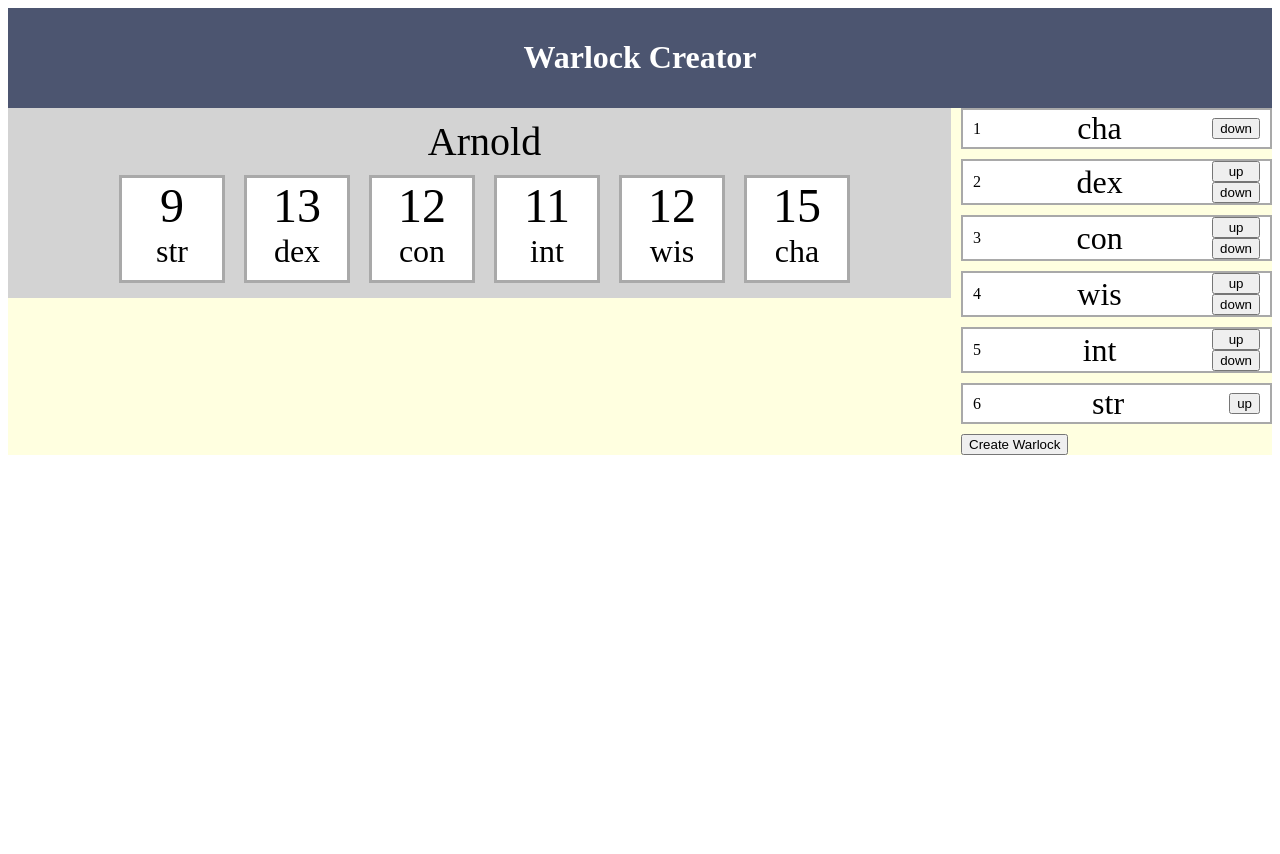
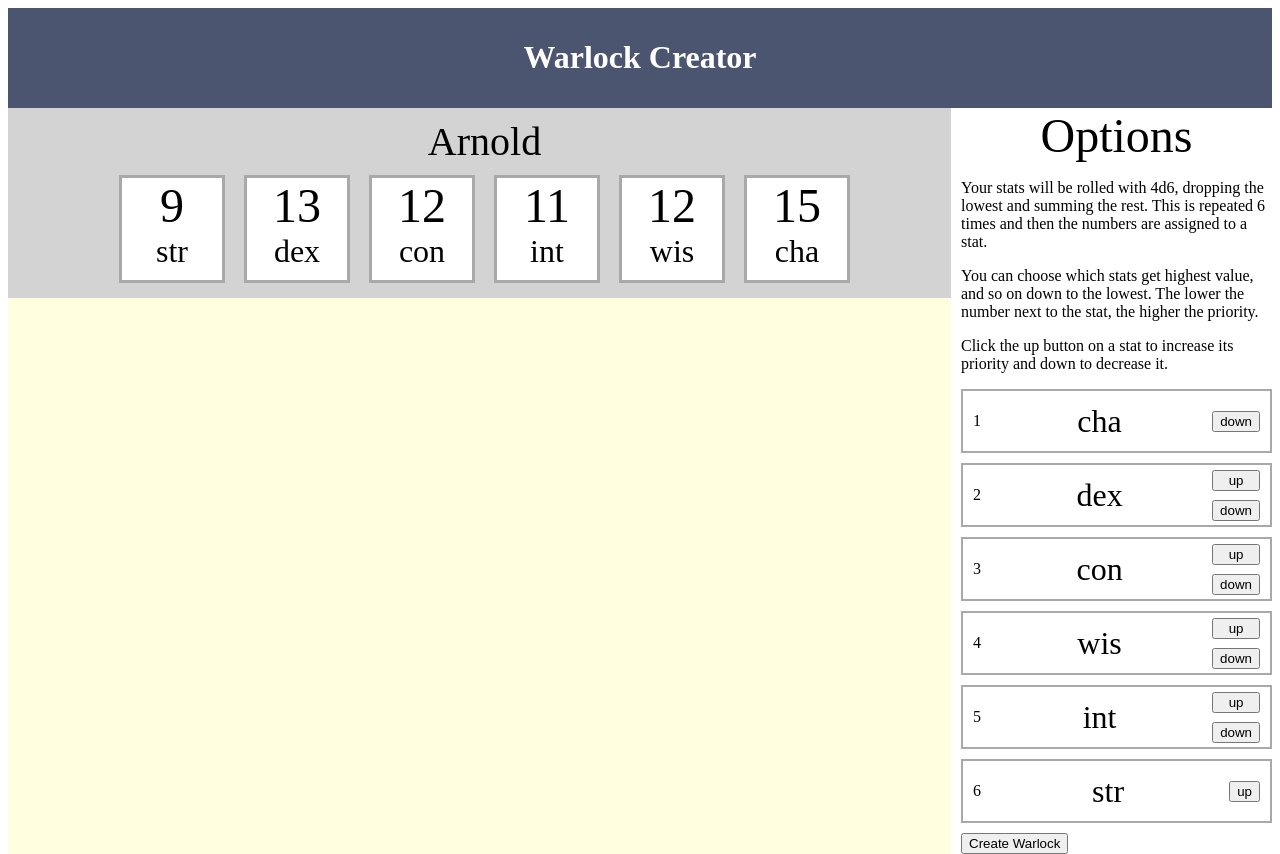
Before and after one commit to BryceLTaylor/warlock-creator, a website: page index.html in a window 1280 px wide. Before the commit the page ends 800 px from the top, so only its background shows below. Drawn offline with Linux system fonts and the light colour scheme.

Commit message:
Add instructions and cleanup formatting

```diff
--- a/index.html
+++ b/index.html
@@ -14,6 +14,18 @@
         </span>
 
         <span class="info">
+          <div class="instructions" id="instructions">
+            <div class="options-heading">Options</div>
+            <p>Your stats will be rolled with 4d6, dropping the lowest and summing the rest.
+              This is repeated 6 times and then the numbers are assigned to a stat.</p>
+            <p>
+              You can choose which stats get highest value, and so on down to the lowest.
+              The lower the number next to the stat, the higher the priority.
+            </p>
+            <p>
+              Click the up button on a stat to increase its priority and down to decrease it.
+            </p>
+          </div>
           <div class="statOrder" id="statOrder">
           </div>
 
--- a/js/index.js
+++ b/js/index.js
@@ -1,5 +1,7 @@
 let opt;
 let statTypes = ['str', 'dex', 'con', 'int', 'wis', 'cha'];
+
+let statsActual = [];
 
 let statOrderPreference = ['cha', 'dex', 'con', 'wis', 'int', 'str'];
 
@@ -12,14 +14,14 @@ function getOptions (callback) {
     });
 }
 
-function getRandomName(){
+function getRandomName () {
   // let nameList = opt.data.level1.name;
   let nameList = opt.level1.name;
   let elementNumber = Math.floor(Math.random()*nameList.length);
   return nameList[elementNumber];
 }
 
-function setupStatOrder(){
+function setupStatOrder () {
   let statsOrder = document.getElementById('statOrder');
 
   for (let i=0; i<statOrderPreference.length; i++){
@@ -59,7 +61,7 @@ function setupStatOrder(){
   }
 }
 
-function updateStatPrefs(statNumber, direction){
+function updateStatPrefs (statNumber, direction){
   console.log(`move stat ${statNumber} ${direction}`);
   let movingStat = statOrderPreference.splice(statNumber, 1);
   let newPosition;
@@ -74,14 +76,14 @@ function updateStatPrefs(statNumber, direction){
   setupStatOrder();
 }
 
-function generateWarlock() {
+function generateWarlock () {
   let warlockElement = document.getElementById('warlock');
   warlockElement.innerHTML = `<div class="name" id="name">${getRandomName()}</div>`;
   addStats(warlockElement);
 
 }
 
-function addStats(warlockElement) {
+function addStats (warlockElement) {
   let stats = rollAllStats2();
   let statsContainer = document.createElement('div');
   statsContainer.classList.add('statsContainer');
@@ -134,6 +136,7 @@ function rollAllStats () {
     let s = rollStat(statMin, statMax);
     stats.push(s);
   }
+  statsActual = stats;
   return stats;
 }
 
@@ -152,6 +155,7 @@ function rollAllStats2 () {
     stats.splice(statIndex, 1, rolledStats.pop());
   }
   // console.log(stats);
+  statsActual = stats;
   return stats;
 }
 
@@ -159,7 +163,7 @@ function setup () {
   getOptions( () => {
     generateWarlock();
     setupStatOrder();
-    rollAllStats2();
+    // rollAllStats2();
   });
 }
 
--- a/stylesheet.css
+++ b/stylesheet.css
@@ -9,10 +9,11 @@ body {
   position: absolute;
   width: 100%;
   height: 100px;
+  color: white;
 }
 
 h1 {
-  color: white;
+
   position: static;
   text-align: center;
   padding-top: 10px;
@@ -42,6 +43,7 @@ h1 {
   border-color: red;
   width: 25%;
   height: 100%;
+  background-color: white;
 }
 .name {
   text-align: center;
@@ -65,6 +67,11 @@ h1 {
   border-style: solid;
   border-width: 3px;
   width: 100px;
+}
+
+.options-heading {
+  font-size: 3em;
+  text-align: center;
 }
 
 .statValue{
@@ -100,5 +107,7 @@ h1 {
 .sortPreferenceButtons {
   display: flex;
   flex-direction: column;
+  justify-content: space-around;
+  height: 60px;
   margin: 0px 10px;
 }
```
